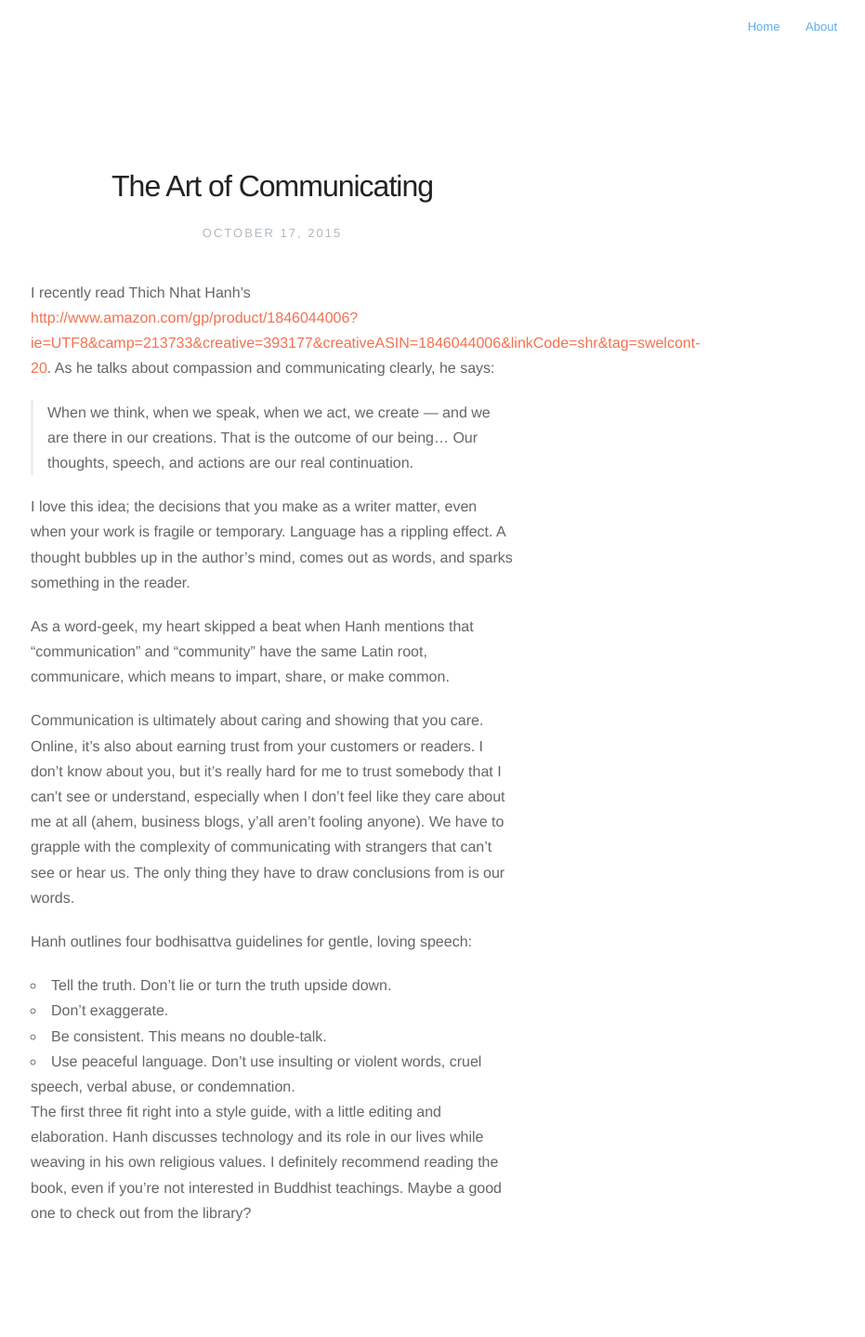
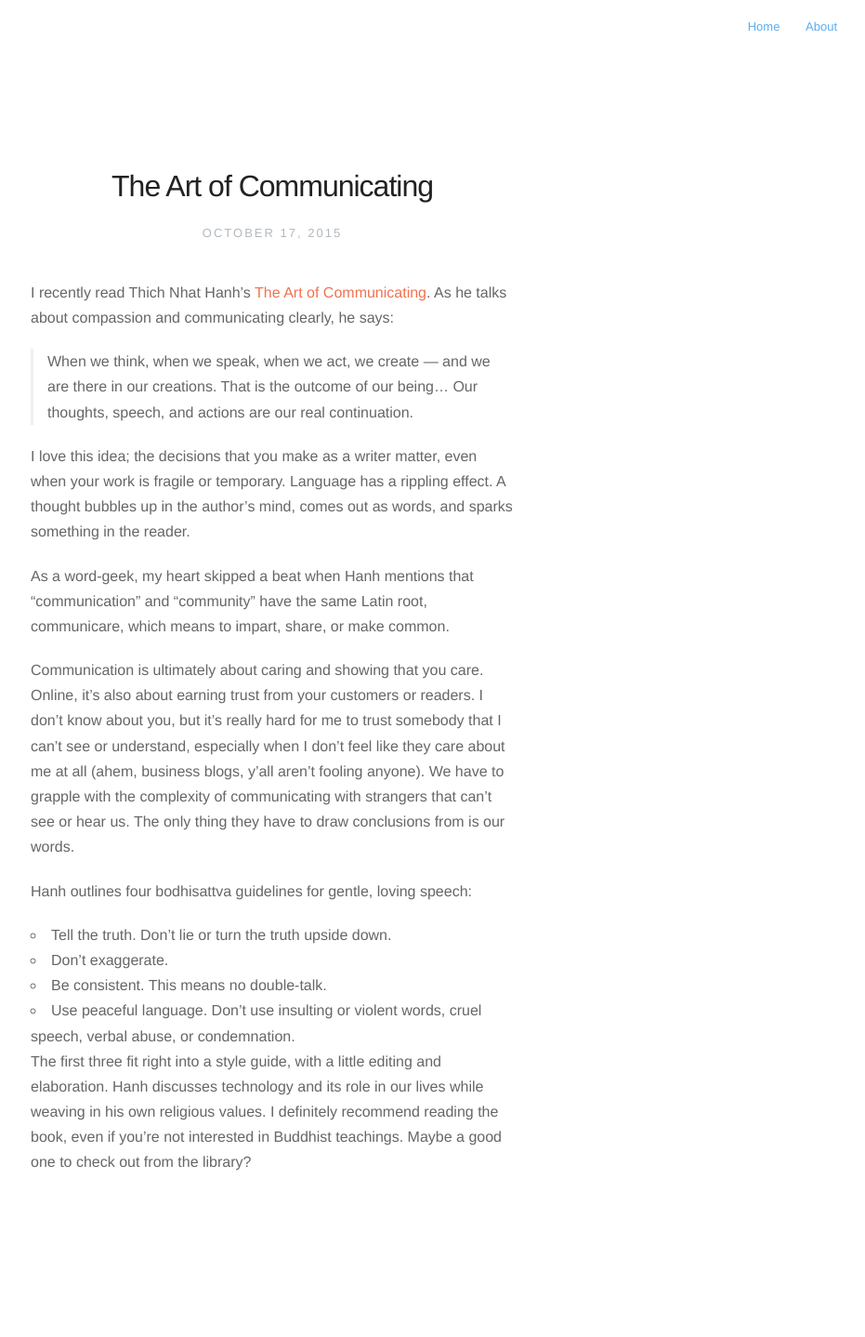
Before and after one commit to meaganbird/meaganbird.github.io, a Jekyll site: the page built from _posts/2015-03-28-the-art-of-communicating.markdown, in a window 1280 px wide. Shown: the whole page at 93% size, without its empty margins (347-1278 px from the left). Built offline with Jekyll 4.4.1, drawn with Linux system fonts in a browser that asks for light colours; nearby versions of some CDN libraries; Markdown is read by kramdown in place of the engine named in the settings; after the commit the page ends 1384 px from its top, so only the background shows below that.

Commit message:
Update 2015-03-28-the-art-of-communicating.markdown

```diff
--- a/_posts/2015-03-28-the-art-of-communicating.markdown
+++ b/_posts/2015-03-28-the-art-of-communicating.markdown
@@ -4,9 +4,11 @@ date: 2015-10-17
 description: 'Compassion and clear purpose for the win'
 ---
 
-I recently read Thich Nhat Hanh’s [http://www.amazon.com/gp/product/1846044006?ie=UTF8&camp=213733&creative=393177&creativeASIN=1846044006&linkCode=shr&tag=swelcont-20](The Art of Communicating). As he talks about compassion and communicating clearly, he says:
+I recently read Thich Nhat Hanh’s [The Art of Communicating](http://www.amazon.com/gp/product/1846044006?ie=UTF8&camp=213733&creative=393177&creativeASIN=1846044006&linkCode=shr&tag=swelcont-20). As he talks about compassion and communicating clearly, he says:
+
 
 > When we think, when we speak, when we act, we create — and we are there in our creations. That is the outcome of our being… Our thoughts, speech, and actions are our real continuation.
+
 
 I love this idea; the decisions that you make as a writer matter, even when your work is fragile or temporary. Language has a rippling effect. A thought bubbles up in the author’s mind, comes out as words, and sparks something in the reader.
 
@@ -16,9 +18,11 @@ Communication is ultimately about caring and showing that you care. Online, it
 
 Hanh outlines four bodhisattva guidelines for gentle, loving speech:
 
+
 - Tell the truth. Don’t lie or turn the truth upside down.
 - Don’t exaggerate.
 - Be consistent. This means no double-talk.
 - Use peaceful language. Don’t use insulting or violent words, cruel speech, verbal abuse, or condemnation.
 
+
 The first three fit right into a style guide, with a little editing and elaboration. Hanh discusses technology and its role in our lives while weaving in his own religious values. I definitely recommend reading the book, even if you’re not interested in Buddhist teachings. Maybe a good one to check out from the library?
```
